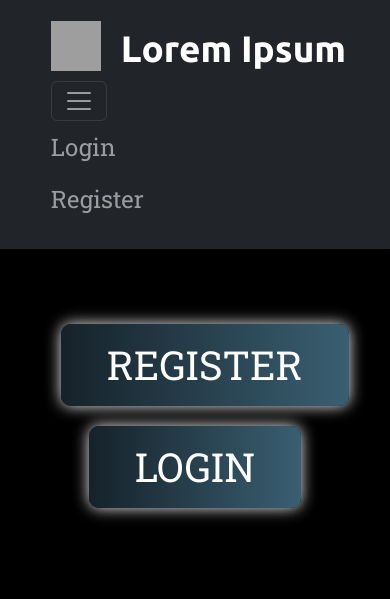
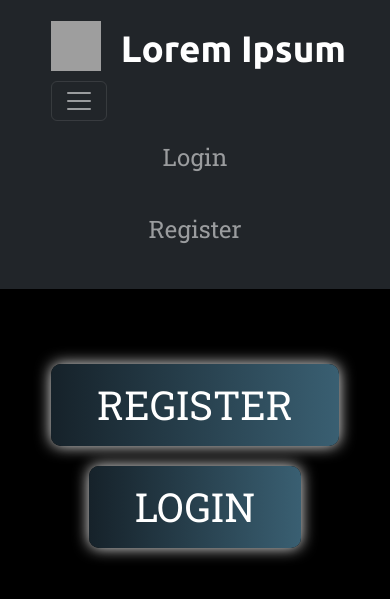
Before and after one commit to SickBoy268/guvi_geeks_project, a PHP site: page / in a window 390 px wide, after a click that opens the changed part. Shown: the top 599 px of the page. Run offline with PHP 8.4, Linux system fonts and the light colour scheme; some libraries are stand-ins or nearby versions; grey boxes are pictures that could not be loaded.

Commit message:
updated entire styles-ind.css

```diff
--- a/css/styles-ind.css
+++ b/css/styles-ind.css
@@ -4,9 +4,6 @@ body{
     background-color:black;
 }
 
-.container{
-    margin-top: 15%;
-}
 
 .container-fluid{
     padding: 2% 13%;
@@ -25,14 +22,18 @@ body{
 
 .contents{
     margin-top: 20%;
-    text-align: center;
+    display: flex;
+    flex-direction: column;
     justify-content: center;
+    align-items: center;
 }
 
 .navbar-brand {
     font-family: 'Ubuntu';
     font-size: 2.3rem;
     font-weight: bold;
+    display: flex;
+    align-items: center;
 }
 
 .nav-item{
@@ -42,6 +43,21 @@ body{
 .lead{
     size: 10%;
 }
+
+@media only screen and (max-width: 768px) {
+    .navbar-nav {
+        margin: 0 auto;
+        text-align: center;
+    }
+    .nav-link {
+        display: block;
+        margin: 10px 0;
+    }
+    .navbar-nav .nav-item {
+        display: block;
+    }
+}
+
 
 .btn {
     background-image: linear-gradient(to right, #16222A 0%, #3A6073  51%, #16222A  100%);
```
